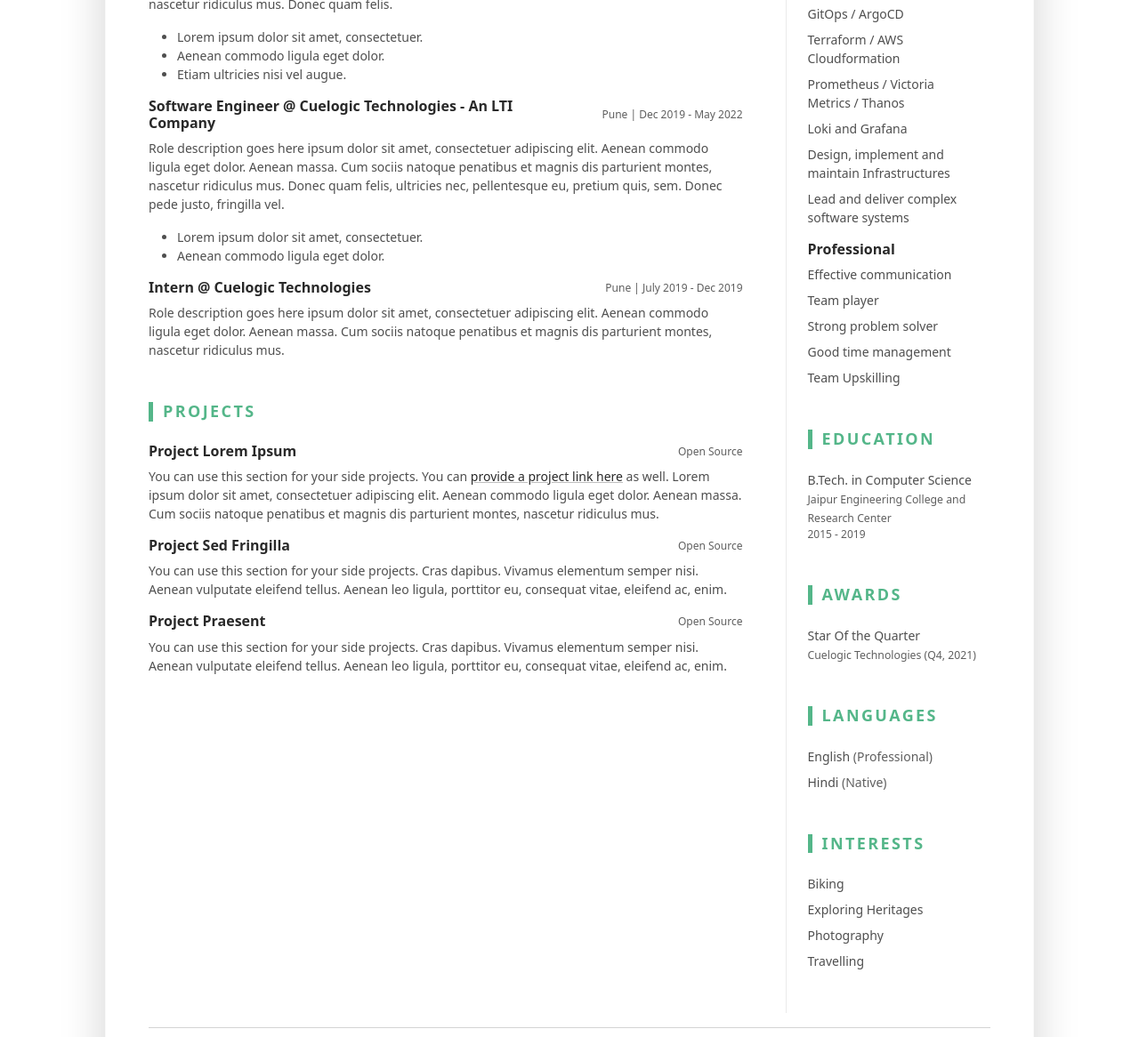
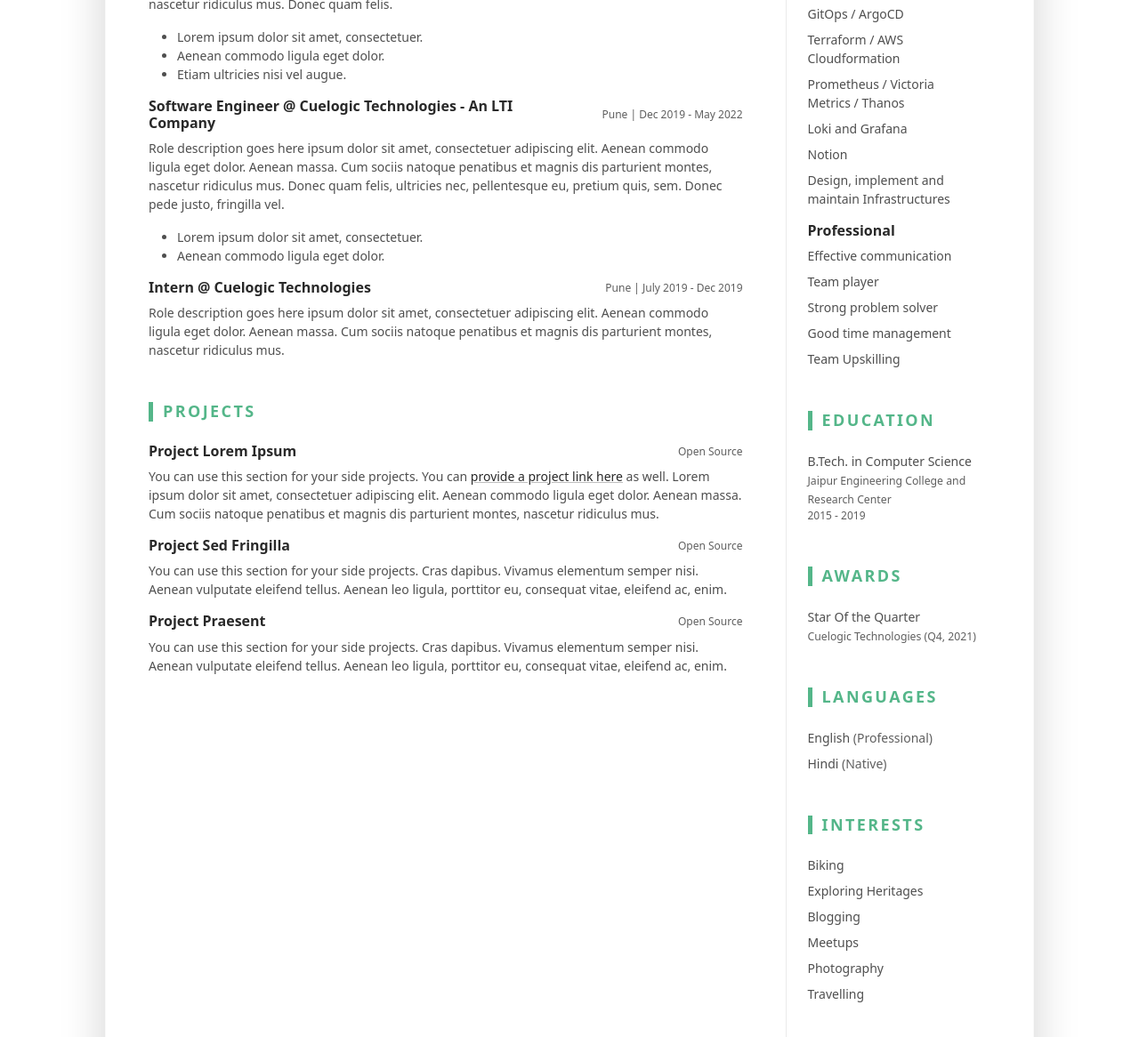
Before and after one commit to k4kratik/resume-website, a plain HTML site: page index.html in a window 1280 px wide. Shown: the part 643-1809 px from the top of the page at 89% size. Drawn offline with Linux system fonts and the light colour scheme.

Commit message:
added skill and interests

```diff
--- a/index.html
+++ b/index.html
@@ -304,10 +304,10 @@
                         Prometheus / Victoria Metrics / Thanos
                       </li>
                       <li class="mb-2">Loki and Grafana</li>
+                      <li class="mb-2">Notion</li>
                       <li class="mb-2">
                         Design, implement and maintain Infrastructures
                       </li>
-                      <li>Lead and deliver complex software systems</li>
                     </ul>
                   </div>
                   <!--//item-->
@@ -380,8 +380,11 @@
                   <ul class="list-unstyled resume-interests-list mb-0">
                     <li class="mb-2">Biking</li>
                     <li class="mb-2">Exploring Heritages</li>
+                    <li class="mb-2">Blogging</li>
+                    <li class="mb-2">Meetups</li>
                     <li class="mb-2">Photography</li>
                     <li class="mb-2">Travelling</li>
+
                   </ul>
                 </section>
                 <!--//certificates-section-->
```
